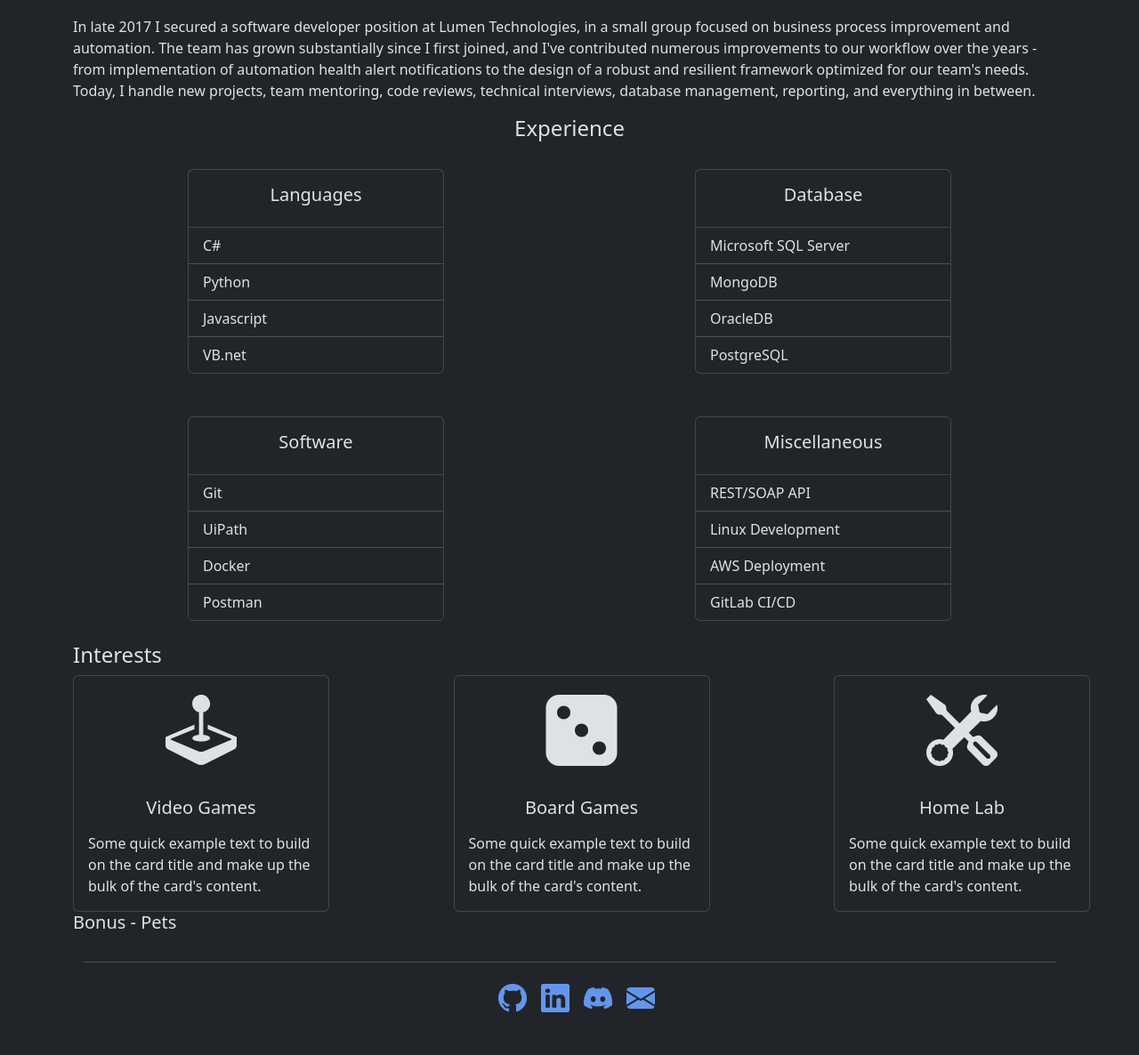
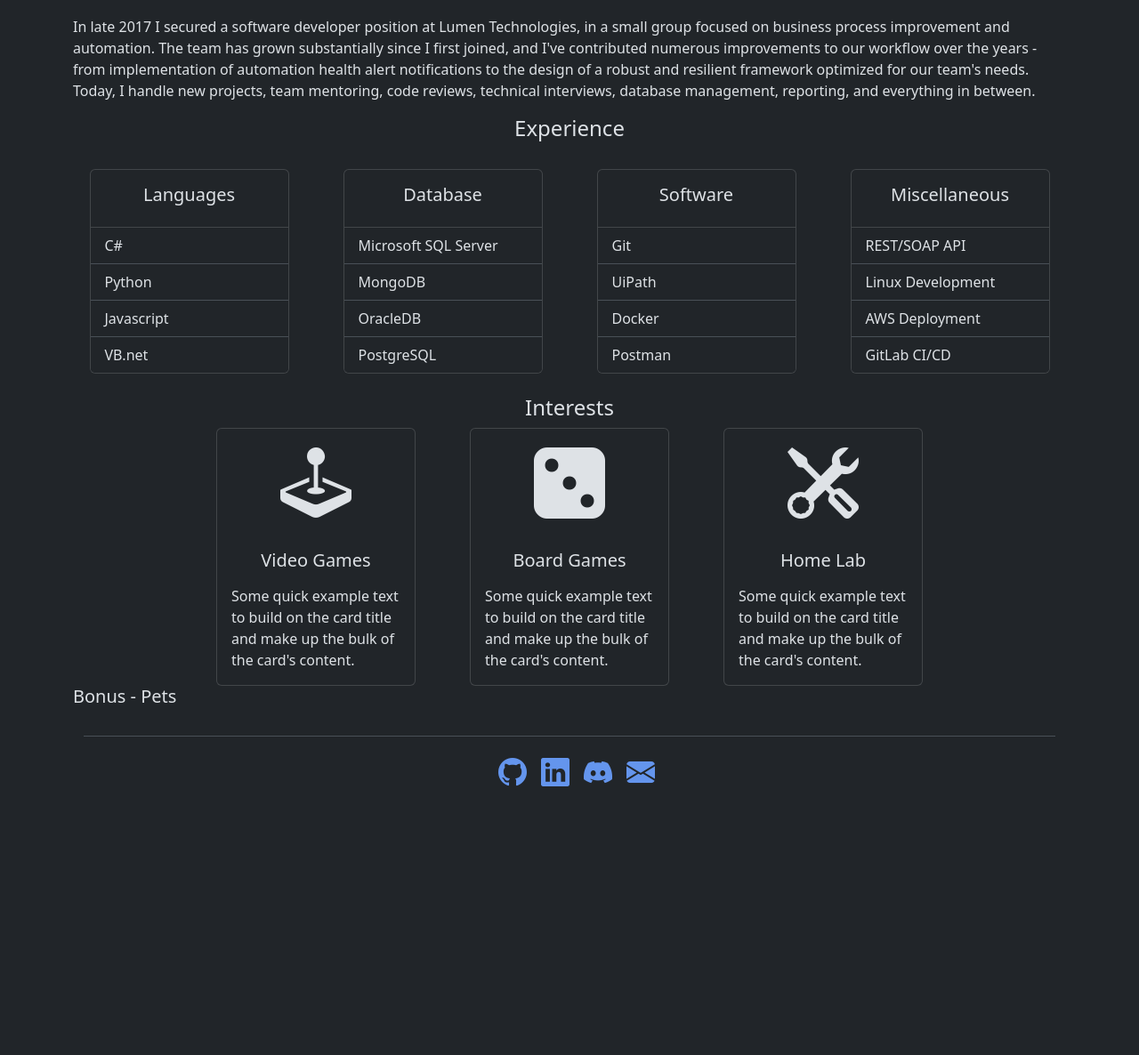
Before and after one commit to borkmaster12/borkfolio, a FastAPI app: page / in a window 1280 px wide. Shown: the part 472-1658 px from the top of the page at 89% size. After the commit the page ends 1356 px from the top, so only its background shows below. Run offline with FastAPI, Linux system fonts and the light colour scheme.

Commit message:
WIP: Site responsiveness

```diff
--- a/src/app/templates/index.html
+++ b/src/app/templates/index.html
@@ -76,13 +76,9 @@
 
       <div class="row">
 
-        <div class="col col-sm-12 col-md-6 col-xxl-3 my-4">
+        <div class="col col-sm-12 col-md-6 col-lg-3 col-xxl-3 my-4">
 
-          <div class="row justify-content-start justify-content-lg-around justify-content-xxl-start">
-
-            <div class="col">
-
-              <div class="card mx-auto" style="width: 18rem;">
+          <div class="card mx-auto" style="width: 14rem;">
 
             <div class="card-body">
               <h5 class="card-title text-center">Languages</h5>
@@ -99,17 +95,9 @@
 
         </div>
 
-          </div>
+        <div class="col col-sm-12 col-md-6 col-lg-3 col-xxl-3 my-4">
 
-        </div>
-
-        <div class="col col-sm-12 col-md-6 col-xxl-3 my-4">
-
-          <div class="row justify-content-start justify-content-lg-around justify-content-xxl-start">
-
-            <div class="col">
-
-              <div class="card mx-auto" style="width: 18rem;">
+          <div class="card mx-auto" style="width: 14rem;">
             <div class="card-body">
               <h5 class="card-title text-center">Database</h5>
             </div>
@@ -123,18 +111,10 @@
 
         </div>
 
-          </div>
 
-        </div>
+        <div class="col col-sm-12 col-md-6 col-lg-3 col-xxl-3 my-4">
 
-
-        <div class="col col-sm-12 col-md-6 col-xxl-3 my-4">
-
-          <div class="row justify-content-start justify-content-lg-around justify-content-xxl-start">
-
-            <div class="col">
-
-              <div class="card mx-auto" style="width: 18rem;">
+          <div class="card mx-auto" style="width: 14rem;">
             <div class="card-body">
               <h5 class="card-title text-center">Software</h5>
             </div>
@@ -148,17 +128,9 @@
 
         </div>
 
-          </div>
+        <div class="col col-sm-12 col-md-6 col-lg-3 col-xxl-3 my-4">
 
-        </div>
-
-        <div class="col col-sm-12 col-md-6 col-xxl-3 my-4">
-
-          <div class="row justify-content-start justify-content-lg-around justify-content-xxl-start">
-
-            <div class="col">
-
-              <div class="card mx-auto" style="width: 18rem;">
+          <div class="card mx-auto" style="width: 14rem;">
 
             <div class="card-body">
               <h5 class="card-title text-center">Miscellaneous</h5>
@@ -177,17 +149,13 @@
 
       </div>
 
-        </div>
+      <h4 class="text-center">Interests</h4>
 
-      </div>
+      <div class="row justify-content-center gy-3">
 
-      <h4>Interests</h4>
+        <div class="col-lg-3">
 
-      <div class="row align-items-center justify-content-between">
-
-        <div class="col-3">
-
-          <div class="card" style="width: 18rem;">
+          <div class="card mx-auto" style="width: 14rem;">
 
             <i class="bi bi-joystick card-image-top text-center" style="font-size: 5rem;"></i>
 
@@ -195,7 +163,8 @@
 
               <h5 class="card-title text-center mb-3">Video Games</h5>
 
-              <p class="card-text">Some quick example text to build on the card title and make up the bulk of the card's
+              <p class="card-text">Some quick example text to build on the card title and make up the bulk of the
+                card's
                 content.</p>
 
             </div>
@@ -204,9 +173,9 @@
 
         </div>
 
-        <div class="col-3">
+        <div class="col-lg-3">
 
-          <div class="card" style="width: 18rem;">
+          <div class="card mx-auto" style="width: 14rem;">
 
             <i class="bi bi-dice-3-fill card-image-top text-center" style="font-size: 5rem;"></i>
 
@@ -214,7 +183,8 @@
 
               <h5 class="card-title text-center mb-3">Board Games</h5>
 
-              <p class="card-text">Some quick example text to build on the card title and make up the bulk of the card's
+              <p class="card-text">Some quick example text to build on the card title and make up the bulk of the
+                card's
                 content.</p>
 
             </div>
@@ -223,9 +193,9 @@
 
         </div>
 
-        <div class="col-3">
+        <div class="col-lg-3">
 
-          <div class="card" style="width: 18rem;">
+          <div class="card mx-auto" style="width: 14rem;">
 
             <i class="bi bi-tools card-image-top text-center" style="font-size: 5rem;"></i>
 
@@ -233,7 +203,8 @@
 
               <h5 class="card-title text-center mb-3">Home Lab</h5>
 
-              <p class="card-text">Some quick example text to build on the card title and make up the bulk of the card's
+              <p class="card-text">Some quick example text to build on the card title and make up the bulk of the
+                card's
                 content.</p>
 
             </div>
@@ -243,6 +214,9 @@
         </div>
 
       </div>
+
+
+
 
       <div class="row">
 
```
Lines whose indentation alone changed are shown as unchanged.
